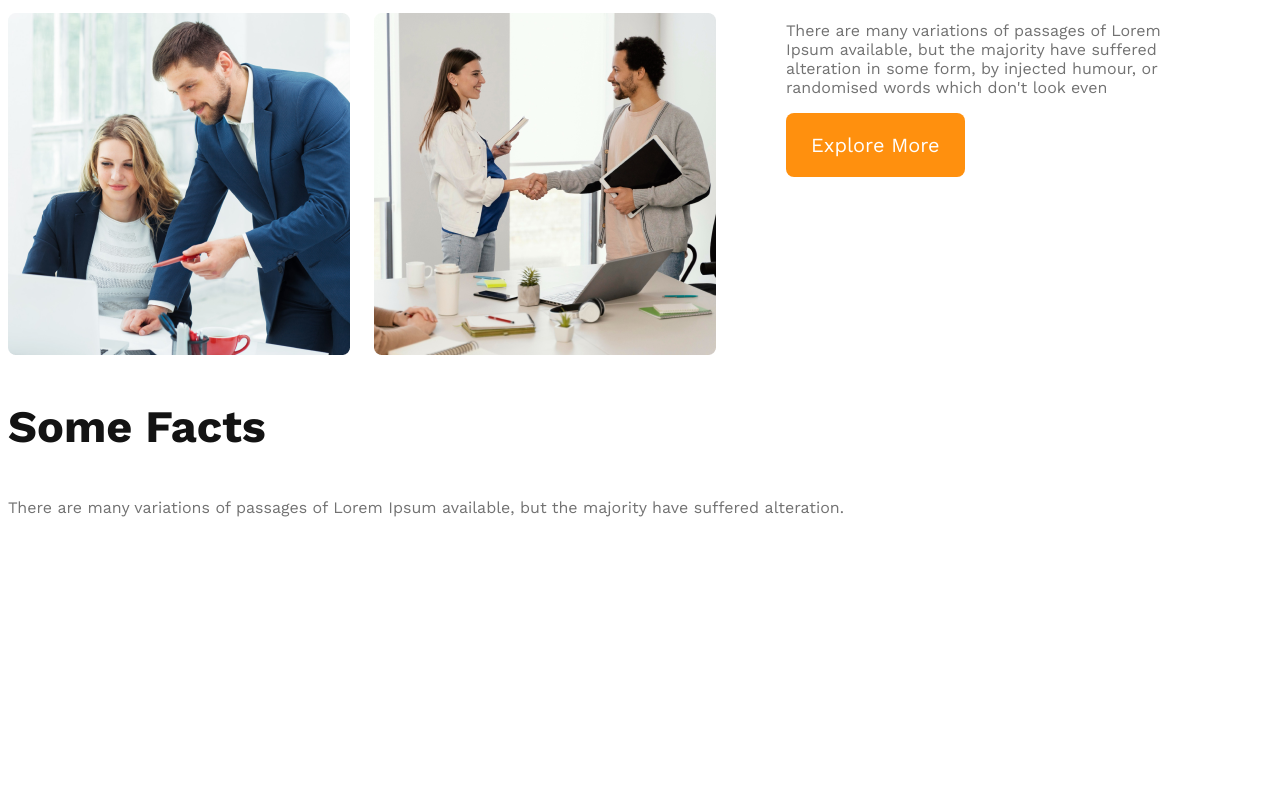
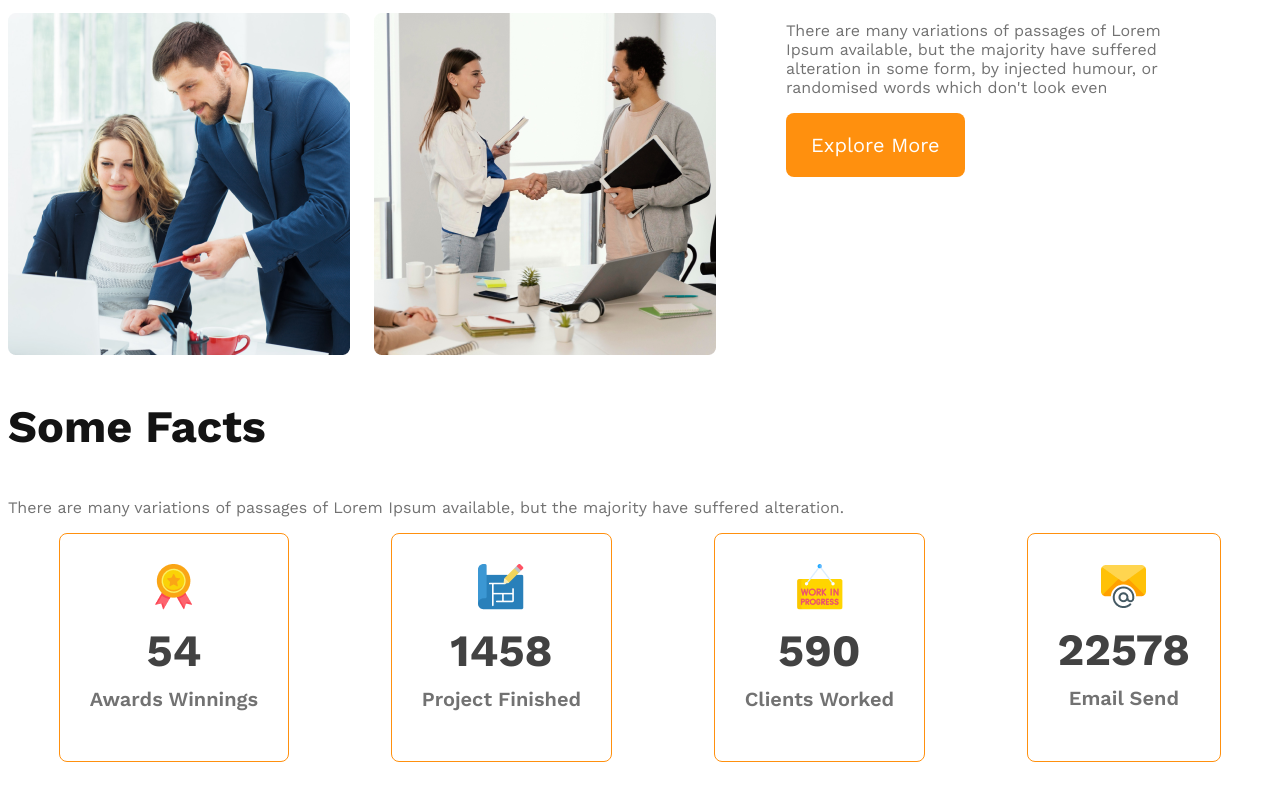
Before and after one commit to sumitrapaul/g3-architects-portfolio, a plain HTML site: page index.html in a window 1280 px wide. Shown: the part 1435-2235 px from the top of the page. Before the commit the page ends 2022 px from the top, so only its background shows below. Drawn offline with nearby package versions, Linux system fonts and the light colour scheme.

Commit message:
card added

```diff
--- a/architect.css
+++ b/architect.css
@@ -108,6 +108,31 @@
                         color: #FF900E;
                         font-weight: 700;
                     }
+
+                    .facts-card-container {
+                        display: flex;
+                        justify-content: space-around;
+                    }
+
+                    .facts-card-container .card {
+                        border-radius: 8px;
+                        border: 1px solid #FF900E;
+                        text-align: center;
+                        padding: 30px;
+                    }
+
+                    .facts-card-container .card-starts {
+                        font-size: 2.8rem;
+                        color: #424242;
+                        margin-top: 10px;
+                        margin-bottom: 10px;
+                    }
+
+                    .facts-card-container .card-title {
+                        font-weight: 600;
+                        font-size: 1.25rem;
+                        margin-top: 5px;
+                    }
                     /* responsive styles */
                     /* mobile device */
 
--- a/index.html
+++ b/index.html
@@ -59,6 +59,28 @@
             <h3 class="section-title">Some Facts</h3>
             <p class=" text-light-grey ">There are many variations of passages of Lorem Ipsum available, but the majority have suffered alteration.
             </p>
+            <div class="facts-card-container">
+                <div class="card">
+                    <img src="images/icons/ribon.png" alt="">
+                    <h2 class="card-starts">54</h2>
+                    <p class="card-title text-light-grey">Awards Winnings</p>
+                </div>
+                <div class="card">
+                    <img src="images/icons/projects.png" alt="">
+                    <h2 class="card-starts">1458</h2>
+                    <p class="card-title text-light-grey">Project Finished</p>
+                </div>
+                <div class="card">
+                    <img src="images/icons/customers.png" alt="">
+                    <h2 class="card-starts">590</h2>
+                    <p class="card-title text-light-grey">Clients Worked</p>
+                </div>
+                <div class="card">
+                    <img src="images/icons/email.png" alt="">
+                    <h2 class="card-starts">22578</h2>
+                    <p class="card-title text-light-grey">Email Send</p>
+                </div>
+            </div>
         </section>
     </main>
     <footer></footer>
```
